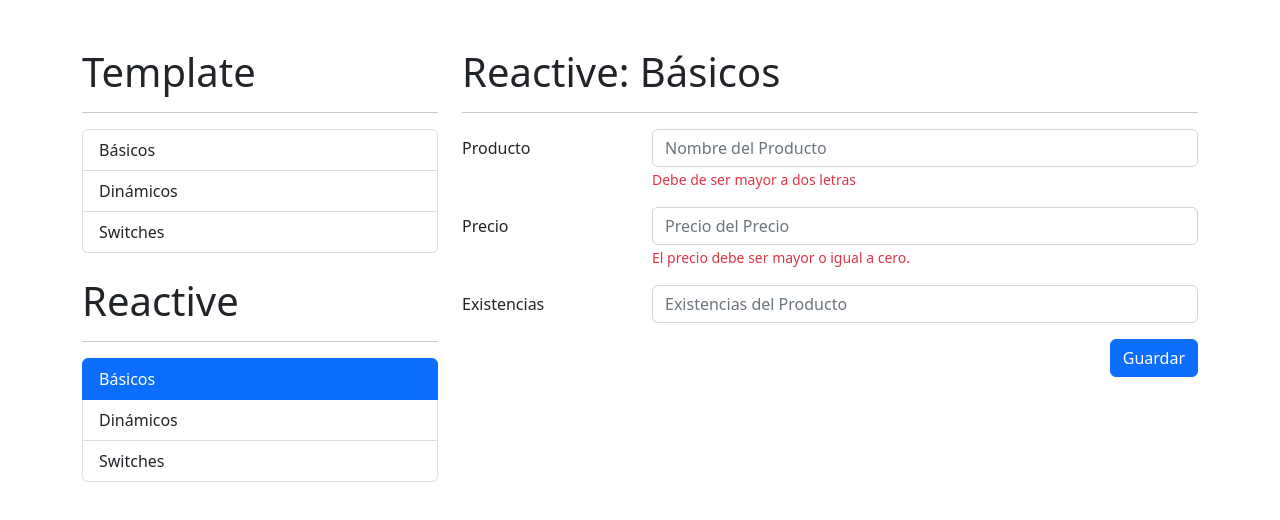
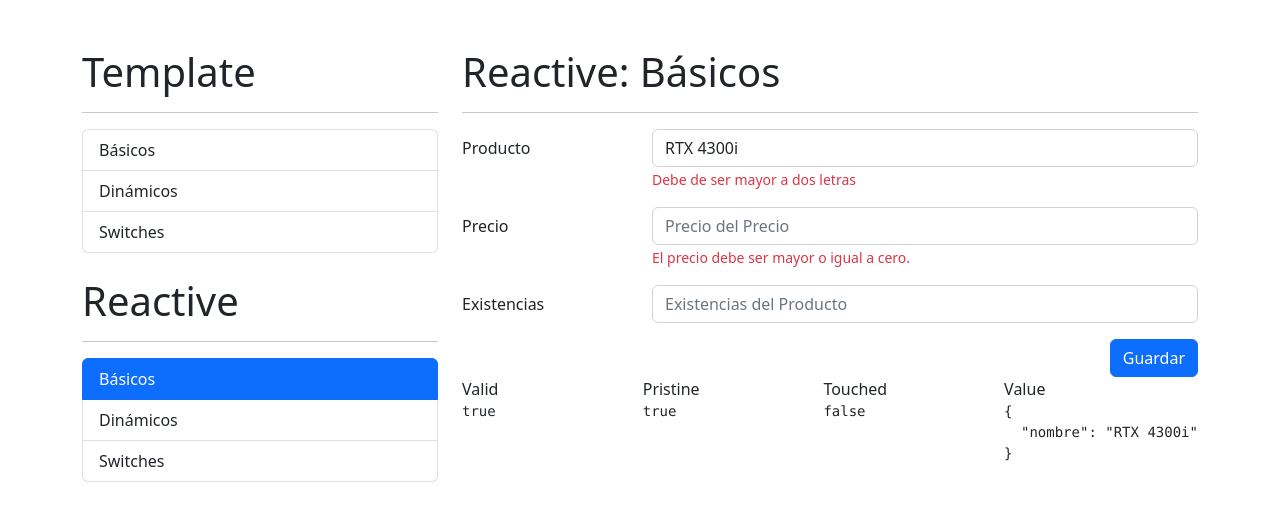
Before and after one commit to adanga89/angular-forms, an Angular app: page /reactive/basicos in a window 1280 px wide. Shown: the top 520 px of the page. Built offline with nearby package versions, Linux system fonts and the light colour scheme.

Commit message:
DFormGroup y FormControl

```diff
--- a/src/app/reactive/basicos/basicos.component.html
+++ b/src/app/reactive/basicos/basicos.component.html
@@ -3,7 +3,7 @@
 
 <div class="row">
     <div class="col">
-        <form
+        <form [formGroup]="miFormulario"
             autocomplete="off">
 
             <!-- Producto -->
@@ -13,6 +13,7 @@
                     <input
                         type="text"
                         class="form-control"
+                        formControlName="nombre"
                         placeholder="Nombre del Producto">
                     <span
                         class="form-text text-danger">
@@ -61,7 +62,7 @@
     </div>
 </div>
 
-<!-- <div class="row">
+<div class="row">
     <div class="col">
         <span>Valid</span>
         <pre>{{ miFormulario.valid }}</pre>
@@ -78,4 +79,4 @@
         <span>Value</span>
         <pre>{{ miFormulario.value | json}}</pre>
     </div>
-</div> -->
+</div>
--- a/src/app/reactive/basicos/basicos.component.ts
+++ b/src/app/reactive/basicos/basicos.component.ts
@@ -1,4 +1,5 @@
-import { Component, OnInit } from '@angular/core';
+import { Component } from '@angular/core';
+import { FormGroup, FormControl } from '@angular/forms';
 
 @Component({
   selector: 'app-basicos',
@@ -6,11 +7,10 @@ import { Component, OnInit } from '@angular/core';
   styles: [
   ]
 })
-export class BasicosComponent implements OnInit {
+export class BasicosComponent {
 
-  constructor() { }
-
-  ngOnInit(): void {
-  }
+  miFormulario: FormGroup = new FormGroup({
+    nombre: new FormControl('RTX 4300i')
+  });
 
 }
--- a/src/app/reactive/reactive.module.ts
+++ b/src/app/reactive/reactive.module.ts
@@ -1,5 +1,6 @@
 import { NgModule } from '@angular/core';
 import { CommonModule } from '@angular/common';
+import { ReactiveFormsModule } from '@angular/forms';
 
 import { ReactiveRoutingModule } from './reactive-routing.module';
 import { BasicosComponent } from './basicos/basicos.component';
@@ -15,7 +16,8 @@ import { SwitchesComponent } from './switches/switches.component';
   ],
   imports: [
     CommonModule,
-    ReactiveRoutingModule
+    ReactiveRoutingModule,
+    ReactiveFormsModule
   ]
 })
 export class ReactiveModule { }
```
